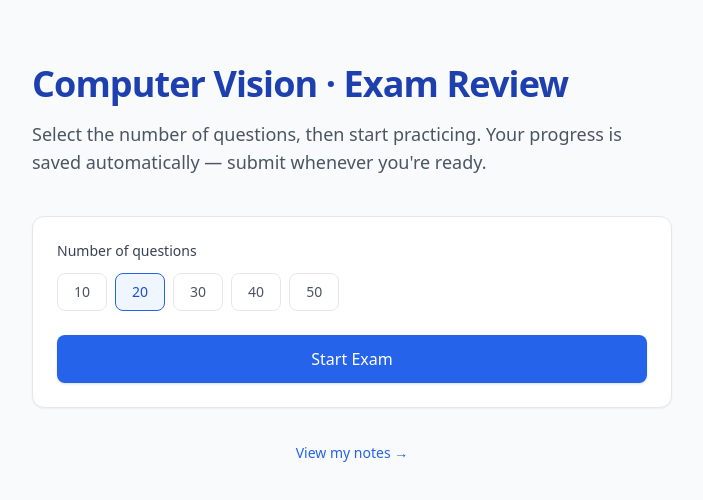
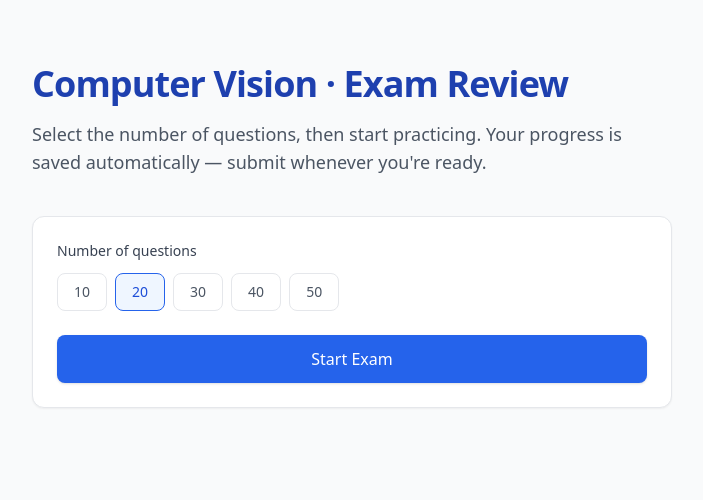
Before and after one commit to zhu-ting/Computer-Vision-Go, a React (Vite) app in the folder frontend/: page / in a window 1280 px wide. Shown: the top 500 px of the page, without its empty margins (288-991 px from the left). Built offline with nearby package versions, Linux system fonts and the light colour scheme; no server answers.

Commit message:
Comment view my notes

```diff
--- a/frontend/src/pages/HomePage.tsx
+++ b/frontend/src/pages/HomePage.tsx
@@ -70,11 +70,11 @@ export default function HomePage() {
         </button>
       </div>
 
-      <footer className="mt-8 text-center">
+      {/* <footer className="mt-8 text-center">
         <a href="/notes" className="text-sm text-brand-600 hover:underline">
           View my notes →
         </a>
-      </footer>
+      </footer> */}
     </main>
   );
 }
```
